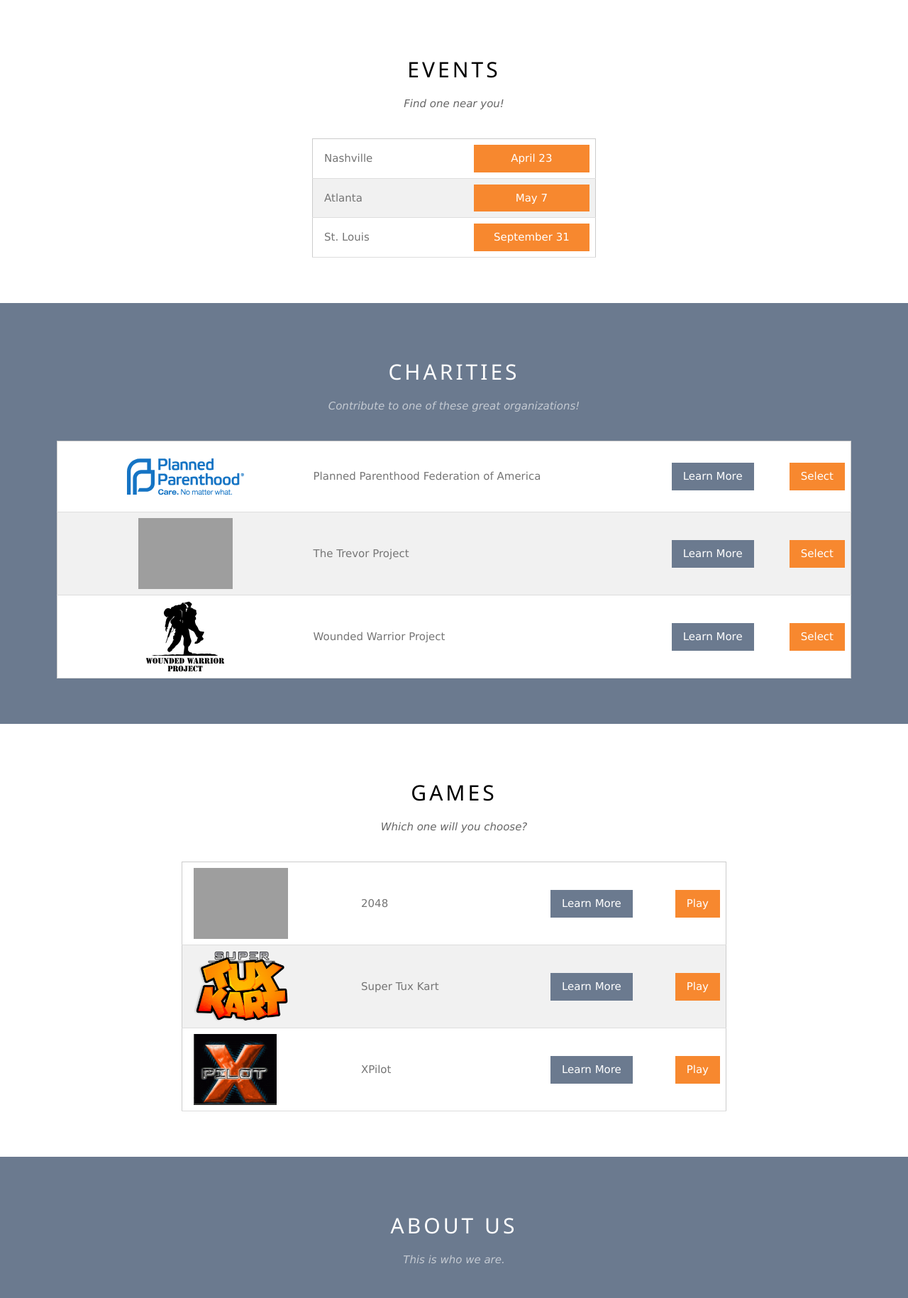
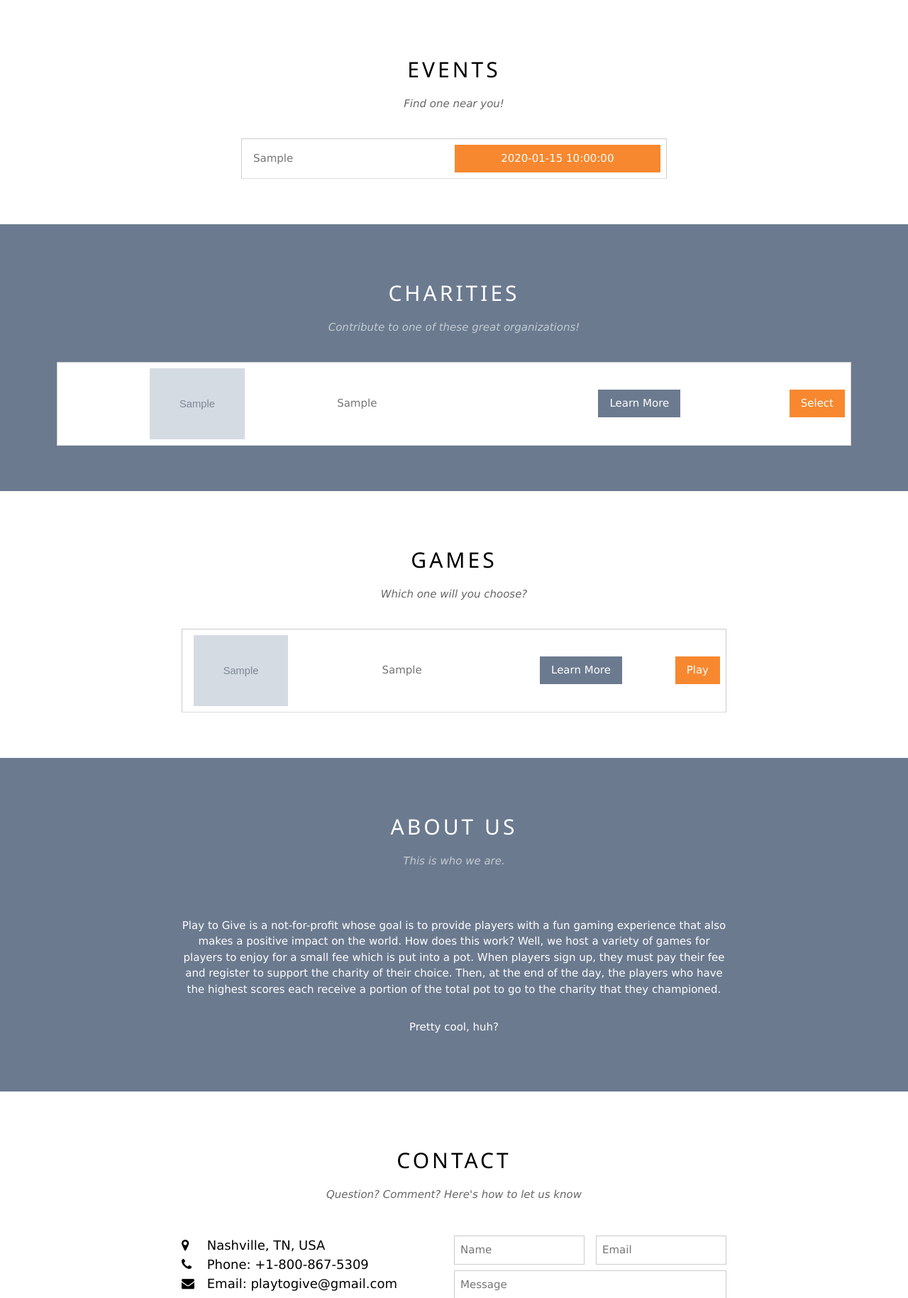
Before and after one commit to MatthewManning/Play-to-Give, a PHP site: page / in a window 1280 px wide. Shown: the part 585-2414 px from the top of the page at 71% size. Run offline with PHP 8.4, Linux system fonts and the light colour scheme; tables that the repository leaves empty or names only in its code hold one stand-in row (values such as "Sample post"); grey boxes marked "Sample" are stand-in pictures; grey boxes are pictures that could not be loaded.

Commit message:
simple dynamic population of page data

```diff
--- a/index.php
+++ b/index.php
@@ -86,19 +86,34 @@
       <div class="container content center padding-64" style="max-width:800px" id="events">
         <h2 class="wide">EVENTS</h2>
         <p class="opacity center"><i>Find one near you!</i></p><br>
-        <table style="width:400px; margin: auto" class="table-all white text-grey">
-          <tr>
-            <td style="vertical-align: middle; height:50px">Nashville</td>
-            <td style="vertical-align: middle; height:50px"><button class="button apricot hover-apple-core right" style="width:70%">April 23</button></td>
-          </tr>
-          <tr>
-            <td style="vertical-align: middle; height:50px">Atlanta</td>
-            <td style="vertical-align: middle; height:50px"><button class="button apricot hover-apple-core right" style="width:70%">May 7</button></td>
-          </tr>
-          <tr>
-            <td style="vertical-align: middle; height:50px">St. Louis</td>
-            <td style="vertical-align: middle; height:50px"><button class="button apricot hover-apple-core right" style="width:70%">September 31</button></td>
-          </tr>
+        <table style="width:80%; max-width:600px; margin: auto" class="table-all white text-grey">
+          <?php
+		  $servername = "localhost";
+		  $username = "root";
+		  $dbname = "playtogive_db";
+
+		  $conn = new mysqli($servername, $username, NULL, $dbname);
+		  if ($conn->connect_error){
+			  die("Connection failure - " . $conn->connect_error);
+		  }
+
+		  $sql = "SELECT * FROM events";
+		  $result = $conn->query($sql);
+
+		  if ($result->num_rows > 0) {
+			while($row = $result->fetch_assoc()) {
+				echo "<tr>
+					<td style=\"vertical-align: middle; height:50px\">" . $row["location"] . "</td>
+					<td style=\"vertical-align: middle; height:50px\"><button class=\"button apricot hover-apple-core right\" style=\"width:70%\">" . $row["date"] . "</button></td>
+				</tr>";
+				}
+			} else {
+				echo "<tr>
+					<td style=\"vertical-align: middle; height:50px\">No events, check back later!</td>
+					</tr>";
+			}
+			$conn->close();
+		  ?>
         </table>
       </div>
 
@@ -108,24 +123,35 @@
           <h2 class="wide center">CHARITIES</h2>
           <p class="opacity center"><i>Contribute to one of these great organizations!</i></p><br>
           <table class="table-all white text-grey">
-            <tr>
-              <td style="vertical-align: middle; text-align:center; height:100px"><img src="./images/Planned_Parenthood_logo_example.svg" style="max-width:60%; min-width:30%; max-height:100px"></td>
-              <td style="vertical-align: middle; height:100px">Planned Parenthood Federation of America</td>
-              <td style="vertical-align: middle; height:100px"><button class="button blueberry hover-apple-core right">Learn More</button></td>
-              <td style="vertical-align: middle; height:100px"><button class="button apricot hover-apple-core right">Select</button></td>
-            </tr>
-            <tr>
-              <td style="vertical-align: middle; text-align:center; height:100px"><img src="./images/The_Trevor_Project_logo_example.svg" style="max-width:60%; max-height:100px"></td>
-              <td style="vertical-align: middle; height:100px">The Trevor Project</td>
-              <td style="vertical-align: middle; height:100px"><button class="button blueberry hover-apple-core right">Learn More</button></td>
-              <td style="vertical-align: middle; height:100px"><button class="button apricot hover-apple-core right">Select</button></td>
-            </tr>
-            <tr>
-              <td style="vertical-align: middle; text-align:center; height:100px"><img src="./images/Wounded_Warrior_Project_logo_example.svg" style="max-width:60%; max-height:100px"></td>
-              <td style="vertical-align: middle; height:100px">Wounded Warrior Project</td>
-              <td style="vertical-align: middle; height:100px"><button class="button blueberry hover-apple-core right">Learn More</button></td>
-              <td style="vertical-align: middle; height:100px"><button class="button apricot hover-apple-core right">Select</button></td>
-            </tr>
+			 <?php
+			  $servername = "localhost";
+			  $username = "root";
+			  $dbname = "playtogive_db";
+
+			  $conn = new mysqli($servername, $username, NULL, $dbname);
+			  if ($conn->connect_error){
+				  die("Connection failure - " . $conn->connect_error);
+			  }
+
+			  $sql = "SELECT * FROM charities";
+			  $result = $conn->query($sql);
+
+			  if ($result->num_rows > 0) {
+				while($row = $result->fetch_assoc()) {
+					echo "<tr>
+					  <td style=\"vertical-align: middle; text-align:center; height:100px\"><img src=./images/" . $row["picture"] . " style=\"max-width:60%; min-width:30%; max-height:100px\"></td>
+					  <td style=\"vertical-align: middle; height:100px\">" . $row["charity"] . "</td>
+					  <td style=\"vertical-align: middle; height:100px\"><button class=\"button blueberry hover-apple-core right\">Learn More</button></td>
+					  <td style=\"vertical-align: middle; height:100px\"><button class=\"button apricot hover-apple-core right\">Select</button></td>
+					</tr>";
+					}
+				} else {
+					echo "<tr>
+						<td style=\"vertical-align: middle; height:100px\">No charities, check back later!</td>
+						</tr>";
+				}
+				$conn->close();
+			  ?>
           </table>
         </div>
       </div>
@@ -135,24 +161,35 @@
         <h2 class="wide">GAMES</h2>
         <p class="opacity center"><i>Which one will you choose?</i></p><br>
         <table class="table-all white text-grey">
-          <tr>
-            <td style="vertical-align: middle; height:100px"><img src="./images/2048_logo_example.svg" style="max-width:267px; max-height:100px"></td>
-            <td style="vertical-align: middle; height:100px">2048</td>
-            <td style="vertical-align: middle; height:100px"><button class="button blueberry hover-apple-core right">Learn More</button></td>
-            <td style="vertical-align: middle; height:100px"><button class="button apricot hover-apple-core right">Play</button></td>
-          </tr>
-          <tr>
-            <td style="vertical-align: middle; height:100px"><img src="./images/Super_Tux_Kart_logo_example.png" style="max-width:267px; max-height:100px"></td>
-            <td style="vertical-align: middle; height:100px">Super Tux Kart</td>
-            <td style="vertical-align: middle; height:100px"><button class="button blueberry hover-apple-core right">Learn More</button></td>
-            <td style="vertical-align: middle; height:100px"><button class="button apricot hover-apple-core right">Play</button></td>
-          </tr>
-          <tr>
-            <td style="vertical-align: middle; height:100px"><img src="./images/xpilot_logo_example.png" style="max-width:267px; max-height:100px"></td>
-            <td style="vertical-align: middle; height:100px">XPilot</td>
-            <td style="vertical-align: middle; height:100px"><button class="button blueberry hover-apple-core right">Learn More</button></td>
-            <td style="vertical-align: middle; height:100px"><button class="button apricot hover-apple-core right">Play</button></td>
-          </tr>
+			<?php
+			  $servername = "localhost";
+			  $username = "root";
+			  $dbname = "playtogive_db";
+
+			  $conn = new mysqli($servername, $username, NULL, $dbname);
+			  if ($conn->connect_error){
+				  die("Connection failure - " . $conn->connect_error);
+			  }
+
+			  $sql = "SELECT * FROM games";
+			  $result = $conn->query($sql);
+
+			  if ($result->num_rows > 0) {
+				while($row = $result->fetch_assoc()) {
+					echo "<tr>
+						<td style=\"vertical-align: middle; height:100px\"><img src=./images/" . $row["picture"] . " style=\"max-width:267px; max-height:100px\"></td>
+						<td style=\"vertical-align: middle; height:100px\">". $row["game"] . "</td>
+						<td style=\"vertical-align: middle; height:100px\"><button class=\"button blueberry hover-apple-core right\">Learn More</button></td>
+						<td style=\"vertical-align: middle; height:100px\"><button class=\"button apricot hover-apple-core right\">Play</button></td>
+					  </tr>";
+					}
+				} else {
+					echo "<tr>
+						<td style=\"vertical-align: middle; height:100px\">No games, check back later!</td>
+						</tr>";
+				}
+				$conn->close();
+			?>
         </table>
       </div>
 
```
